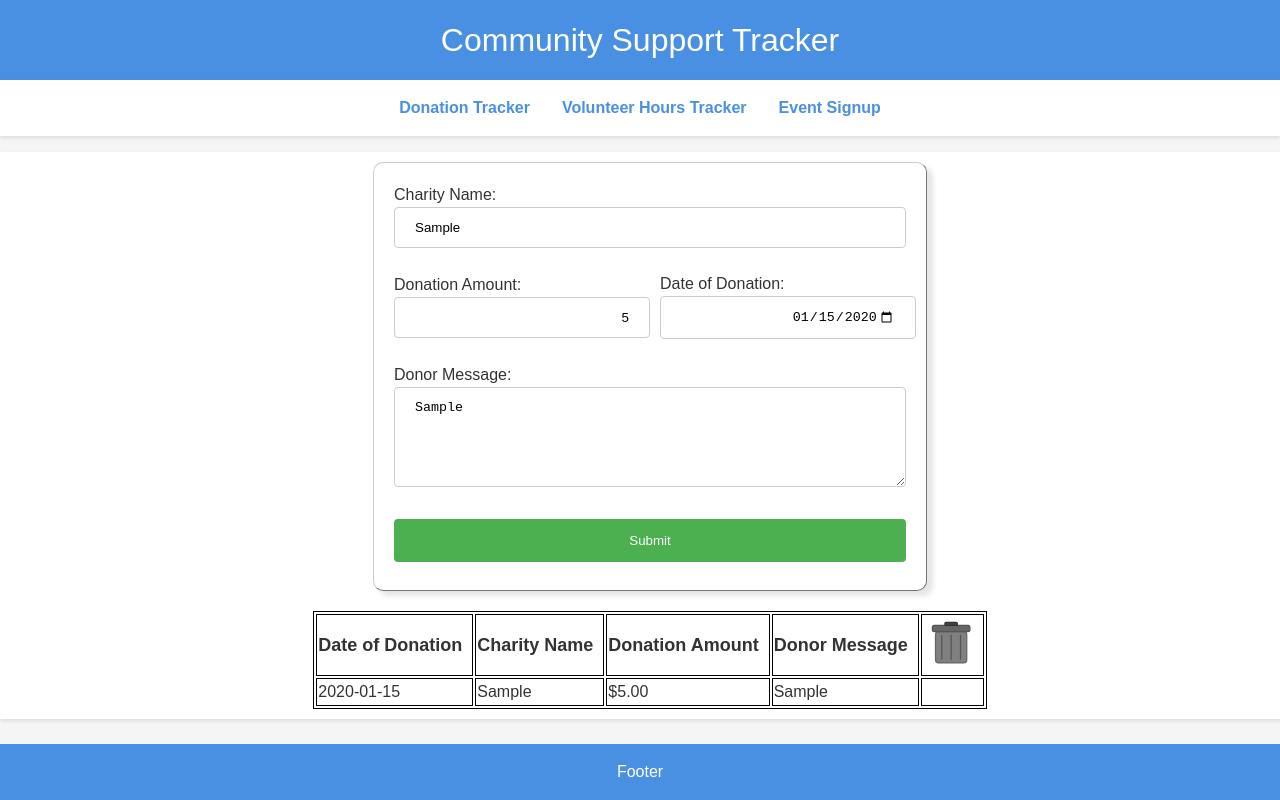
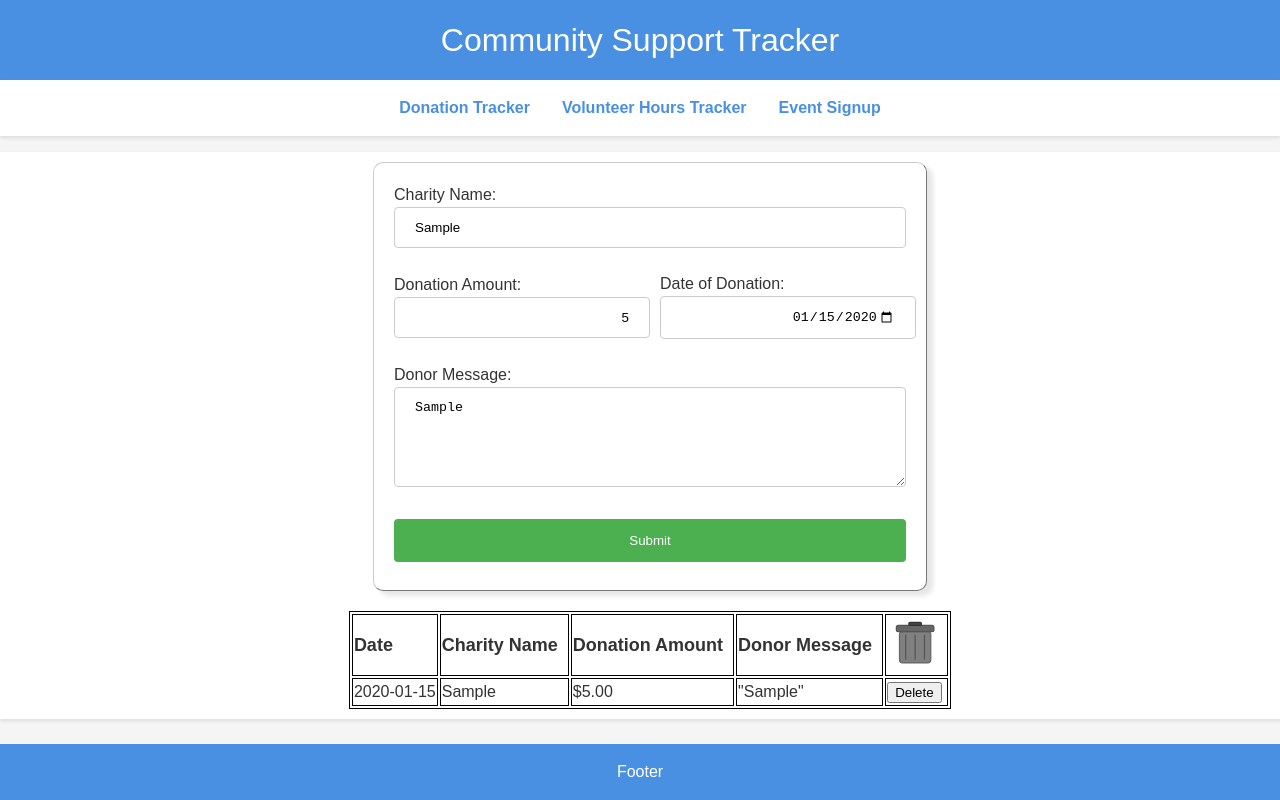
Before and after one commit to cbugtai/Community-Support-Tracker, a website: page Donation Tracker/DonationTracker.html in a window 1280 px wide. Both pictures are taken after typing "Sample", "5", "2020-01-15", "Sample" into the empty fields and a click on the input "Submit". Drawn offline with Linux system fonts and the light colour scheme.

Commit message:
delete button in each row

```diff
--- a/Donation Tracker/DonationTracker.css
+++ b/Donation Tracker/DonationTracker.css
@@ -98,7 +98,7 @@ table{
     margin: auto;
     margin-top: 20px;
 }
-.table, td {
+table, td {
     border: 1px solid black;
   }
 
--- a/Donation Tracker/DonationTrackerScript.js
+++ b/Donation Tracker/DonationTrackerScript.js
@@ -184,13 +184,13 @@ async function showHistory(){
         let messageHeader = headerRow.insertCell(3);
         let deleteHeader = headerRow.insertCell(4);
         // header text
-        dateHeader.innerHTML = "Date of Donation"
+        dateHeader.innerHTML = "Date"
         nameHeader.innerHTML = "Charity Name"
         amountHeader.innerHTML = "Donation Amount"
         messageHeader.innerHTML = "Donor Message"
         deleteHeader.innerHTML =  svgString
         // body contents
-        donationHistory.forEach(donation => {
+        for (let i = 0; i < donationHistory.length; i++) {
             let body = table.createTBody();
             let bodyRow = body.insertRow(0);
 
@@ -200,17 +200,21 @@ async function showHistory(){
             let messageBody = bodyRow.insertCell(3);
             let deleteBody = bodyRow.insertCell(4)
 
-            dateBody.innerHTML = donation["Donation Date"]
-            nameBody.innerHTML = donation["Charity Name"]
+            dateBody.innerHTML = donationHistory[i]["Donation Date"]
+            nameBody.innerHTML = donationHistory[i]["Charity Name"]
             amountBody.innerHTML = Intl.NumberFormat('en-US',
                                         {
                                             style: 'currency',
                                             currency: 'USD'
                                         }
-                                    ).format(donation["Donation Amount"])
-            messageBody.innerHTML = donation["Donation Message"]
-
-        })
+                                    ).format(donationHistory[i]["Donation Amount"])
+            if (donationHistory[i]["Donation Message"] == ""){
+                messageBody.innerHTML = donationHistory[i]["Donation Message"]
+            } else {
+                messageBody.innerHTML = (`"${donationHistory[i]["Donation Message"]}"`)
+            }
+            deleteBody.innerHTML = `<button value=${i} onclick="deleteRow(this)">Delete</button>`
+        }
 
         document.getElementById("donation-history").replaceWith(table)
     }
@@ -218,8 +222,17 @@ async function showHistory(){
 
 
 // deletes this row of data from local storage
-function deleteRow(){
+async function deleteRow(event){
+    let text = `Are you sure you want to delete this donation?`
 
+    if (confirm(text) == true){
+        let donationHistory = await getDonationHistory();
+        let index = event.value
+
+        donationHistory.splice(index, 1)
+        localStorage.setItem("DONATIONHISTORY", JSON.stringify(donationHistory));
+        showHistory()
+    }
 }
 
 //localStorage.clear();
```
